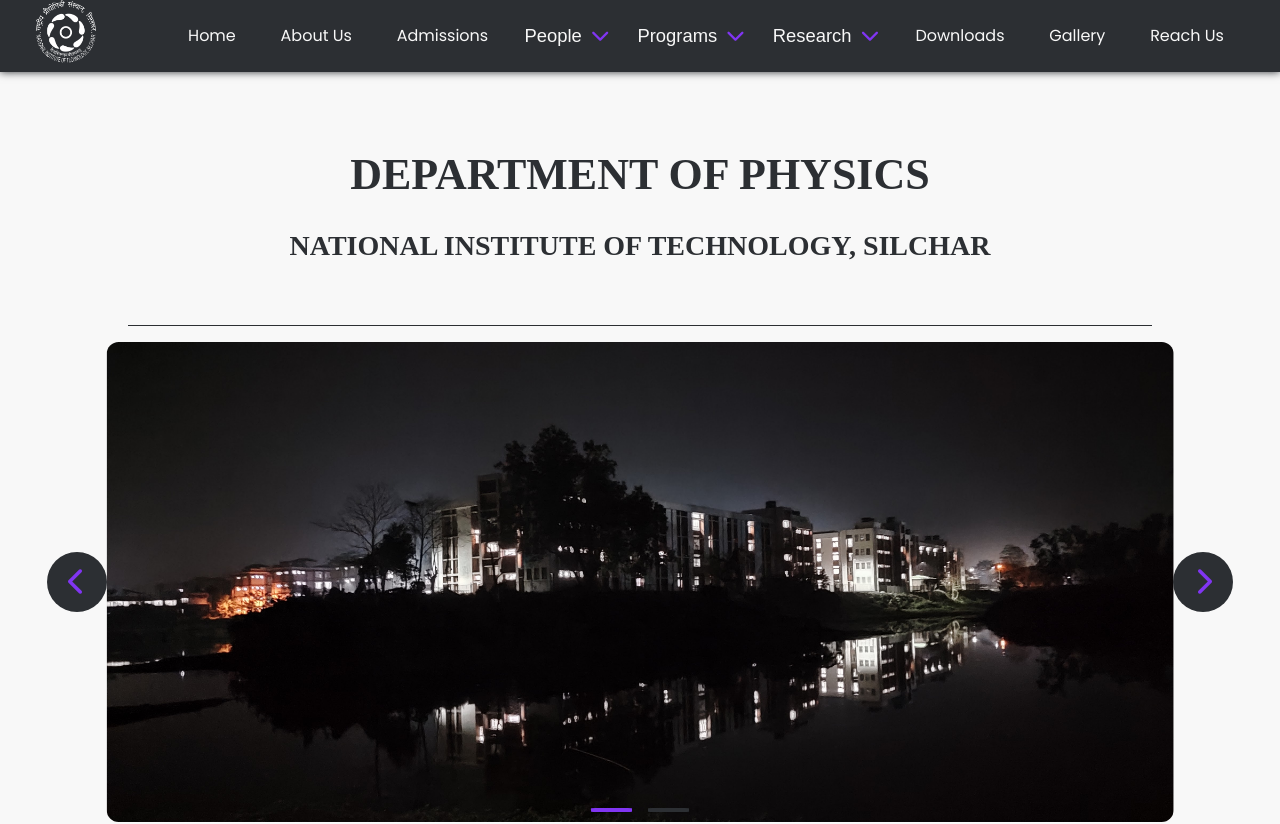
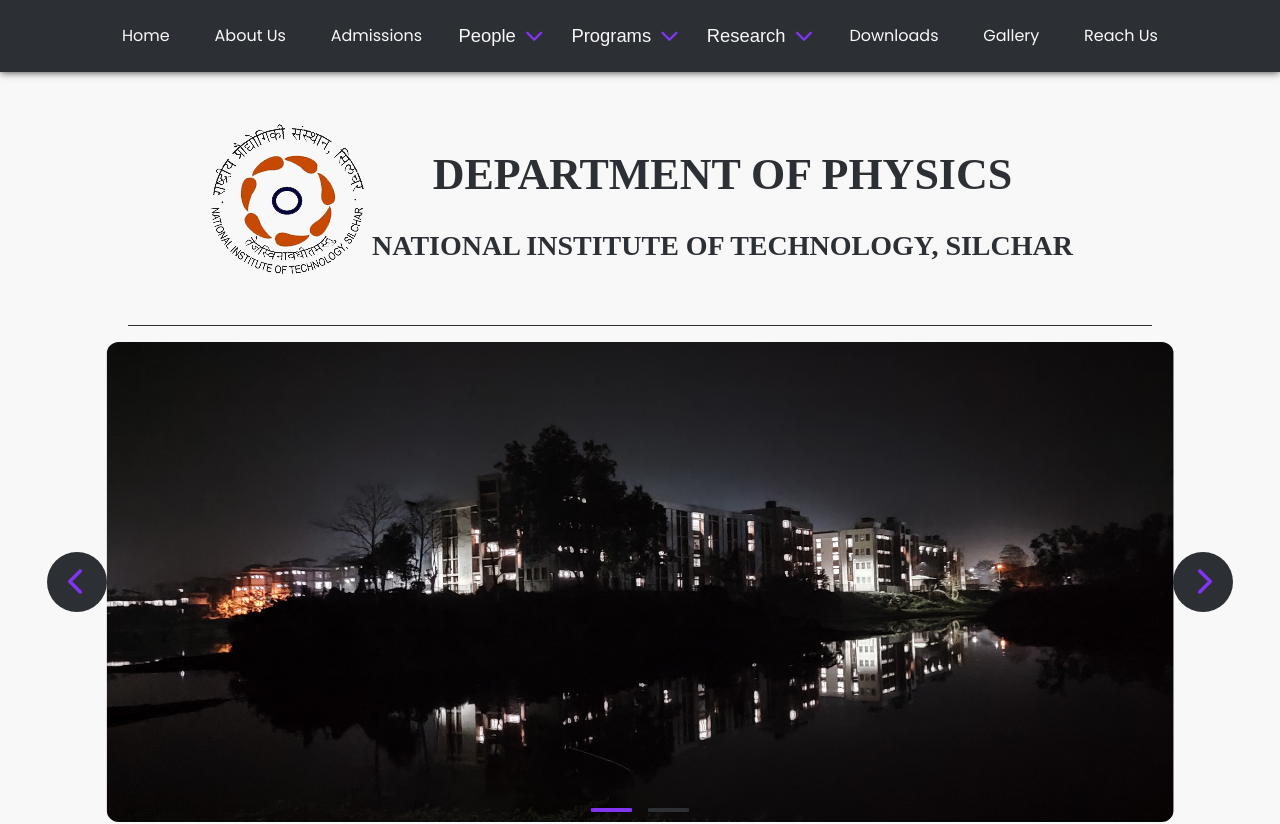
Before and after one commit to nitsphy-dev/physics21, a React (Create React App) app: page / in a window 1280 px wide. Shown: the top 824 px of the page. Built offline with nearby package versions, Linux system fonts and the light colour scheme; a web font is replaced by a local one.

Commit message:
Addition and removal of logo

```diff
--- a/src/components/Navbar.jsx
+++ b/src/components/Navbar.jsx
@@ -15,11 +15,6 @@
 
 	return (
 		<header className='navbar'>
-			{/* Logo */}
-			<Link className='navbar-logo' to='/'>
-				<img src='/img/nitslogo.png' alt='Img not supported' />
-			</Link>
-
 			{/* Mobile Menu */}
 			<div className='mob-menu'>
 				{!mobNav && (
--- a/src/pages/Home.jsx
+++ b/src/pages/Home.jsx
@@ -28,8 +28,13 @@
 	return (
 		<main id='home'>
 			<div id='title'>
-				<h1>DEPARTMENT OF PHYSICS</h1>
-				<h2>NATIONAL INSTITUTE OF TECHNOLOGY, SILCHAR</h2>
+				<div className='logo'>
+					<img src='/img/logofinal.png'></img>
+				</div>
+				<div className='text'>
+					<h1>DEPARTMENT OF PHYSICS</h1>
+					<h2>NATIONAL INSTITUTE OF TECHNOLOGY, SILCHAR</h2>
+				</div>
 			</div>
 
 			<Carousel imgs={['/img/carouselHome1.jpg', '/img/carouselHome2.jpg']} />
--- a/src/pages/css/Home.scss
+++ b/src/pages/css/Home.scss
@@ -11,6 +11,9 @@
 		padding: 1vh 0 5vh 0;
 		box-sizing: border-box;
 		border-bottom: 0.2vh solid var(--theme2-100);
+		display: flex;
+		justify-content: center;
+		align-items: center;
 
 		h1 {
 			font-size: 5.5vh;
@@ -18,6 +21,12 @@
 
 		h2 {
 			font-size: 3.5vh;
+		}
+	}
+
+	@media screen and (max-width: 500px) {
+		div#title {
+			flex-direction: column;
 		}
 	}
 
```
